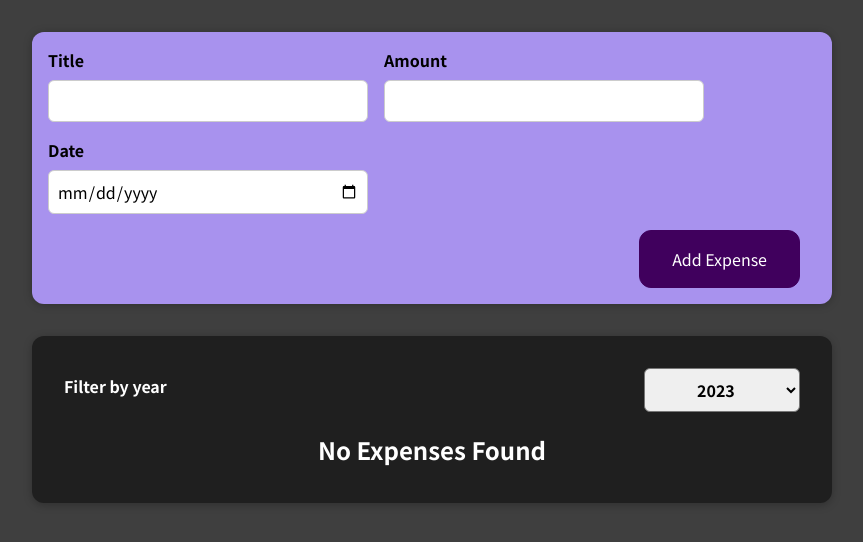
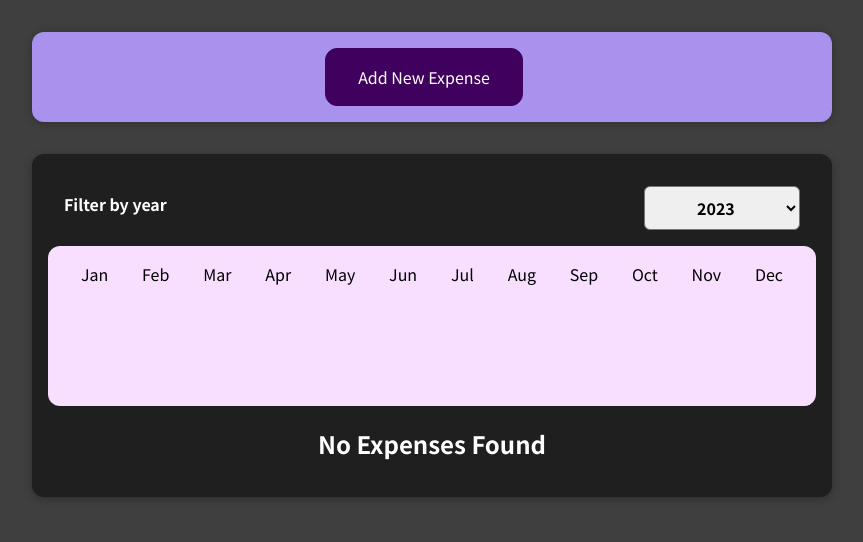
Before and after one commit to jaymingle/tasks-creator, a React (Create React App) app: page / in a window 1280 px wide. Shown: the top 542 px of the page, without its empty margins (208-1071 px from the left). Built offline with nearby package versions, Linux system fonts and the light colour scheme.

Commit message:
Project completed but the filter colors not working'

```diff
--- /dev/null
+++ b/src/components/Chart/Chart.css
@@ -0,0 +1,9 @@
+.chart {
+  padding: 1rem;
+  border-radius: 12px;
+  background-color: #f8dfff;
+  text-align: center;
+  display: flex;
+  justify-content: space-around;
+  height: 10rem;
+}
--- /dev/null
+++ b/src/components/Chart/Chart.js
@@ -0,0 +1,22 @@
+import React from 'react';
+import ChartBar from './ChartBar';
+import './Chart.css';
+
+const Chart = (props) => {
+  const dataPointValues = props.dataPoints.map((dataPoint) => dataPoint.value);
+  const totalMaximum = Math.max(...dataPointValues);
+  return (
+    <div className='chart'>
+      {props.dataPoints.map((dataPoint) => (
+        <ChartBar
+          key={dataPoint.label}
+          value={dataPoint.value}
+          maxValue={totalMaximum}
+          label={dataPoint.label}
+        />
+      ))}
+    </div>
+  );
+};
+
+export default Chart;
--- /dev/null
+++ b/src/components/Chart/ChartBar.css
@@ -0,0 +1,30 @@
+.chart-bar {
+  height: 100%;
+  display: flex;
+  flex-direction: column;
+  align-items: center;
+}
+
+.chart-bar__inner {
+  height: 100%;
+  width: 100%;
+  border: 1px solid #313131;
+  border-radius: 12px;
+  background-color: #c3b4f3;
+  overflow: hidden;
+  display: flex;
+  flex-direction: column;
+  justify-content: flex-end;
+}
+
+.chart-bar__fill {
+  background-color: #4826b9;
+  width: 100%;
+  transition: all 0.3s ease-out;
+}
+
+.chart-bar__label {
+  font-weight: bold;
+  font-size: 0.5rem;
+  text-align: center;
+}
--- /dev/null
+++ b/src/components/Chart/ChartBar.js
@@ -0,0 +1,22 @@
+import React from 'react';
+
+const ChartBar = (props) => {
+  let barFillHeight = '0%';
+  if (props.maxValue > 0) {
+    barFillHeight = Math.round((props.value / props.maxValue) * 100) + '%';
+  }
+
+  return (
+    <div className='chart-bar'>
+      <div className='chart-bar__inner'>
+        <div
+          className='chart-bar__fill'
+          style={{ height: barFillHeight }}
+        ></div>
+      </div>
+      <div className='chart-bar__label'>{props.label}</div>
+    </div>
+  );
+};
+
+export default ChartBar;
--- a/src/components/Expenses/ExpenseItem.js
+++ b/src/components/Expenses/ExpenseItem.js
@@ -5,15 +5,15 @@
 
 const ExpenseItem = (props) => {
   return (
+    <li>
       <Card className='expense-item'>
-      <div>
         <ExpenseDate date={props.date} />
-      </div>
         <div className='expense-item__description'>
           <h2>{props.title}</h2>
           <div className='expense-item__price'>${props.amount}</div>
         </div>
       </Card>
+    </li>
   );
 };
 
--- a/src/components/Expenses/Expenses.js
+++ b/src/components/Expenses/Expenses.js
@@ -1,5 +1,5 @@
 import { React, useState } from 'react';
-import ExpenseItem from './ExpenseItem';
+import ExpensesChart from './ExpensesChart';
 import Card from '../UI/Card';
 import './Expenses.css';
 import ExpensesFilter from './ExpensesFilter';
@@ -23,6 +23,7 @@
           onSelectFilterYear={filterYearHandler}
           defaultYear={filteredYear}
         />
+        <ExpensesChart expenses={filteredExpenses} />
         <ExpenseList items={filteredExpenses} />
       </Card>
     </div>
--- /dev/null
+++ b/src/components/Expenses/ExpensesChart.js
@@ -0,0 +1,28 @@
+import React from 'react';
+import Chart from '../Chart/Chart';
+
+const ExpensesChart = (props) => {
+  const chartDataPoints = [
+    { label: 'Jan', value: 0 },
+    { label: 'Feb', value: 0 },
+    { label: 'Mar', value: 0 },
+    { label: 'Apr', value: 0 },
+    { label: 'May', value: 0 },
+    { label: 'Jun', value: 0 },
+    { label: 'Jul', value: 0 },
+    { label: 'Aug', value: 0 },
+    { label: 'Sep', value: 0 },
+    { label: 'Oct', value: 0 },
+    { label: 'Nov', value: 0 },
+    { label: 'Dec', value: 0 },
+  ];
+
+  for (const expense of props.expenses) {
+    const expenseMonth = expense.date.getMonth();
+    chartDataPoints[expenseMonth].value += expense.amount;
+  }
+
+  return <Chart dataPoints={chartDataPoints} />;
+};
+
+export default ExpensesChart;
--- a/src/components/NewExpense/ExpenseForm.js
+++ b/src/components/NewExpense/ExpenseForm.js
@@ -21,7 +21,7 @@
     e.preventDefault();
     const expenseData = {
       title: enteredTitle,
-      amount: enteredAmount,
+      amount: +enteredAmount,
       date: new Date(enteredDate),
     };
 
@@ -70,6 +70,9 @@
         </div>
       </div>
       <div className='new-expense__actions'>
+        <button type='button' onClick={props.onCancel}>
+          Cancel
+        </button>
         <button type='submit'>Add Expense</button>
       </div>
     </form>
--- a/src/components/NewExpense/NewExpense.js
+++ b/src/components/NewExpense/NewExpense.js
@@ -1,19 +1,37 @@
-import React from 'react';
+import { React, useState } from 'react';
 import './NewExpense.css';
 import ExpenseForm from './ExpenseForm';
 
 const NewExpense = (props) => {
+  const [isEditing, setIsEditing] = useState(false);
   const saveExpenseDataHandler = (enteredExpenseData) => {
     const expenseData = {
       ...enteredExpenseData,
       id: Math.random().toString(),
     };
-    //console.log(expenseData);
     props.onPresentData(expenseData);
+    setIsEditing(false);
   };
+
+  const startEditingHandler = () => {
+    setIsEditing(true);
+  };
+
+  const stopEditingHandler = () => {
+    setIsEditing(false);
+  };
+
   return (
     <div className='new-expense'>
-      <ExpenseForm onSaveExpenseData={saveExpenseDataHandler} />
+      {!isEditing && (
+        <button onClick={startEditingHandler}>Add New Expense</button>
+      )}
+      {isEditing && (
+        <ExpenseForm
+          onSaveExpenseData={saveExpenseDataHandler}
+          onCancel={stopEditingHandler}
+        />
+      )}
     </div>
   );
 };
```
Also changed, not shown: src/App.js (+6 -8 lines). Lines whose indentation alone changed are shown as unchanged.
